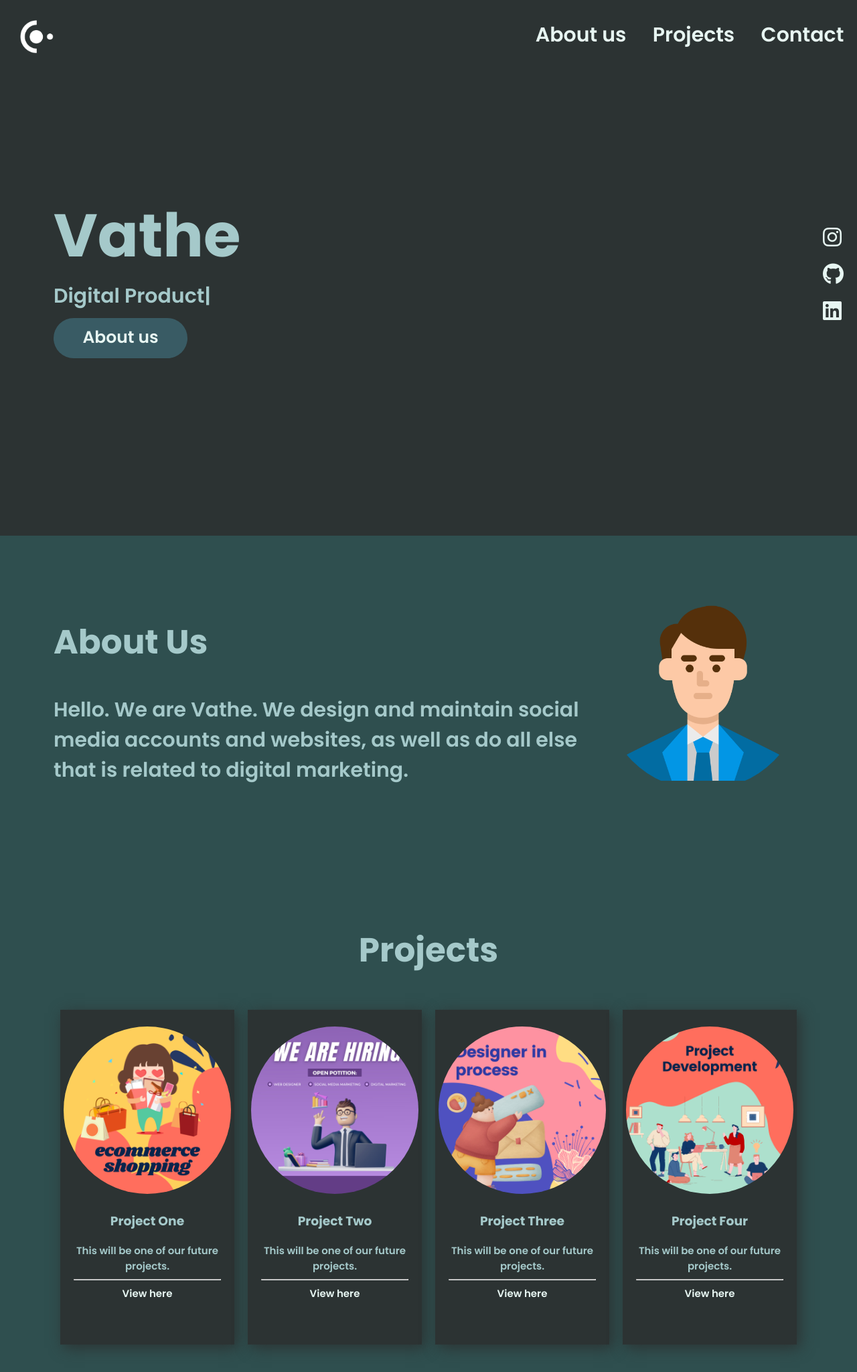
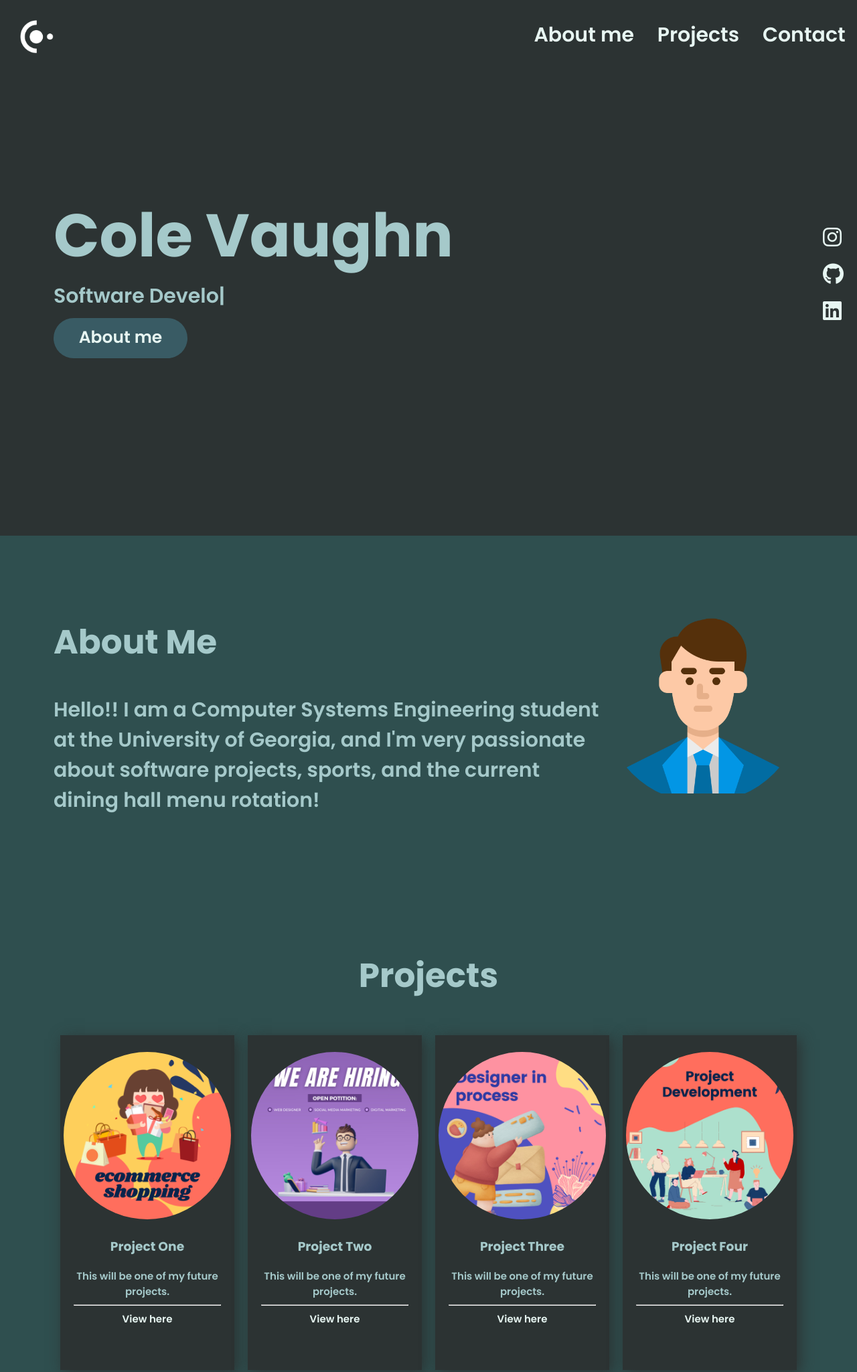
Before and after one commit to CoVaCole/cv-portfolio, a plain HTML site: page index.html in a window 1280 px wide. Shown: the top 2049 px of the page at 67% size. Drawn offline with nearby package versions, Linux system fonts and the light colour scheme.

Commit message:
Update index.html

```diff
--- a/index.html
+++ b/index.html
@@ -9,23 +9,23 @@
     <link rel="preconnect" href="https://fonts.googleapis.com">
     <link rel="preconnect" href="https://fonts.gstatic.com" crossorigin>
     <link href="https://fonts.googleapis.com/css2?family=Poppins:wght@600;700;800&family=Sacramento&display=swap" rel="stylesheet">
-    <title>Vathe</title>
+    <title>Cole Vaughn</title>
 </head>
 <body>
     <section class="hero">
         <nav>
             <img class="logo" src="logo-1.png" alt="My Logo"/>
             <ul>
-                <li><a href="#about-me">About us</a></li>
+                <li><a href="#about-me">About me</a></li>
                 <li><a href="#projects">Projects</a></li>
                 <li><a href="#contact-me">Contact</a></li>
             </ul>
         </nav>
         <div class="hero-area">
             <div class="hero-text">
-                <h1>Vathe</h1>
+                <h1>Cole Vaughn</h1>
                 <p><span class="auto-type"></span></p>
-                <a href="about.html"><div class="button">About us</div></a>
+                <a href="about.html"><div class="button">About me</div></a>
             </div>
             <div class="socials">
                 <div class="social"><i class="fa-brands fa-instagram fa-2x"></i></div>
@@ -36,7 +36,7 @@
         <script src="https://cdn.jsdelivr.net/npm/typed.js@2.0.12"></script>
     <script>
         var typed = new Typed(".auto-type", {
-            strings: [ "Digital Production", "Marketing Agency", "Web Developer"],
+            strings: [ "Software Developer", "Freelance Programmer", "Web Developer"],
             typeSpeed: 70,
             backSpeed: 60,
             loop: true,
@@ -47,8 +47,8 @@
     </section>
     <section class="sub-section" id="about-me">
         <div class="information">
-            <h2>About Us</h2>
-            <p>Hello. We are Vathe. We design and maintain social media accounts and websites, as well as do all else that is related to digital marketing.</p>
+            <h2>About Me</h2>
+            <p>Hello!! I am a Computer Systems Engineering student at the University of Georgia, and I'm very passionate about software projects, sports, and the current dining hall menu rotation!</p>
         </div>
         <div class="headshot-container">
             <img class="headshot" src="business-man.png" alt="My Picture">
@@ -60,36 +60,36 @@
             <div class="project-card">
                 <img class="project-image" src="project5.jpeg" alt="Project One Image"/>
                 <h3>Project One</h3>
-                <p class="subtext">This will be one of our future projects.</p>
+                <p class="subtext">This will be one of my future projects.</p>
                 <hr/>
                 <p class="subtext"><a class="project-link" href="_" target="_blank">View here</a></p>
             </div>
             <div class="project-card">
                 <img class="project-image" src="project6.jpeg" alt="Project Two Image"/>
                 <h3>Project Two</h3>
-                <p class="subtext">This will be one of our future projects.</p>
+                <p class="subtext">This will be one of my future projects.</p>
                 <hr/>
                 <p class="subtext"><a class="project-link" href="_" target="_blank">View here</a></p>
             </div>
             <div class="project-card">
                 <img class="project-image" src="project7.jpeg" alt="Project Three Image"/>
                 <h3>Project Three</h3>
-                <p class="subtext">This will be one of our future projects.</p>
+                <p class="subtext">This will be one of my future projects.</p>
                 <hr/>
                 <p class="subtext"><a class="project-link" href="_" target="_blank">View here</a></p>
             </div>
             <div class="project-card">
                 <img class="project-image" src="project8.jpeg" alt="Project Four Image"/>
                 <h3>Project Four</h3>
-                <p class="subtext">This will be one of our future projects.</p>
+                <p class="subtext">This will be one of my future projects.</p>
                 <hr/>
                 <p class="subtext"><a class="project-link" href="_" target="_blank">View here</a></p>
             </div>
         </div>
     </section>
     <footer id="contact-me">
-        <h2>Contact us</h2>
-        <p>vathe.business.outreach@gmail.com</p>
+        <h2>Contact me</h2>
+        <p>covacole101@gmail.com</p>
     </footer>
 </body>
 </html>
```
